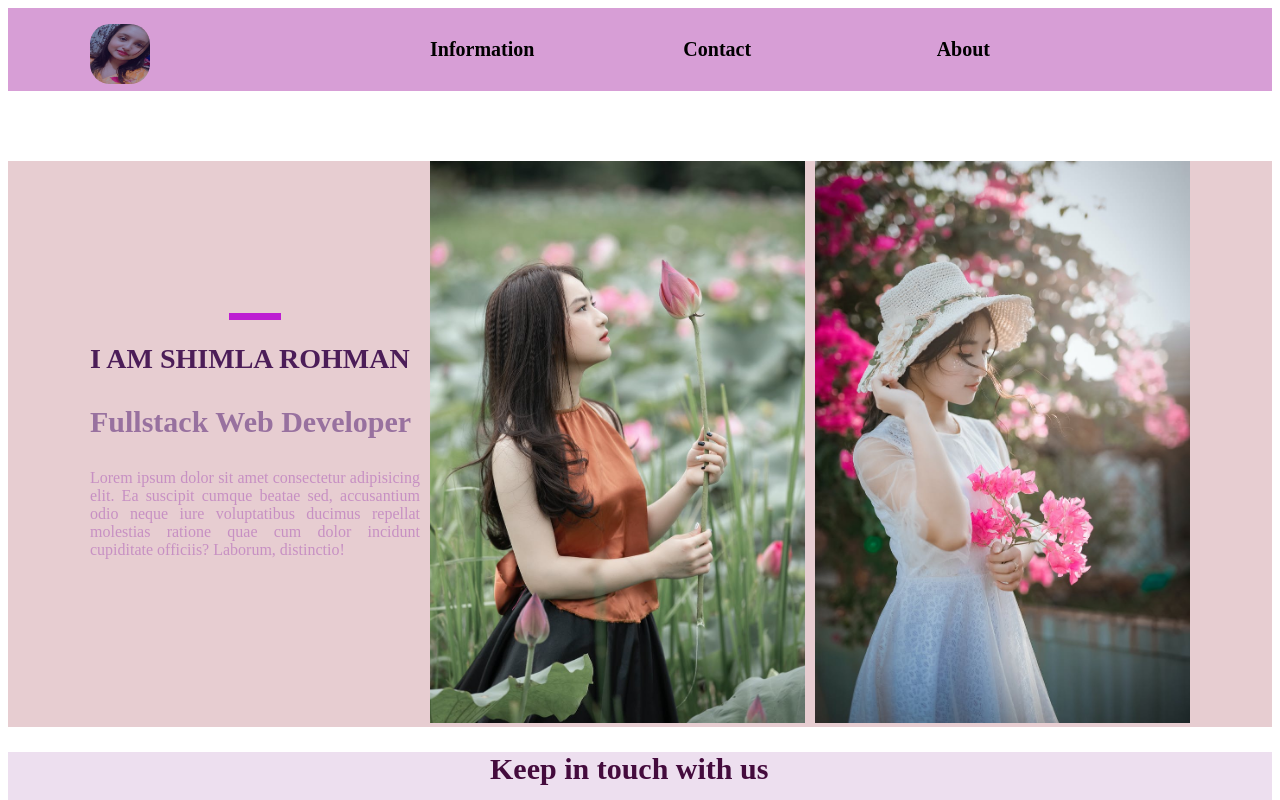
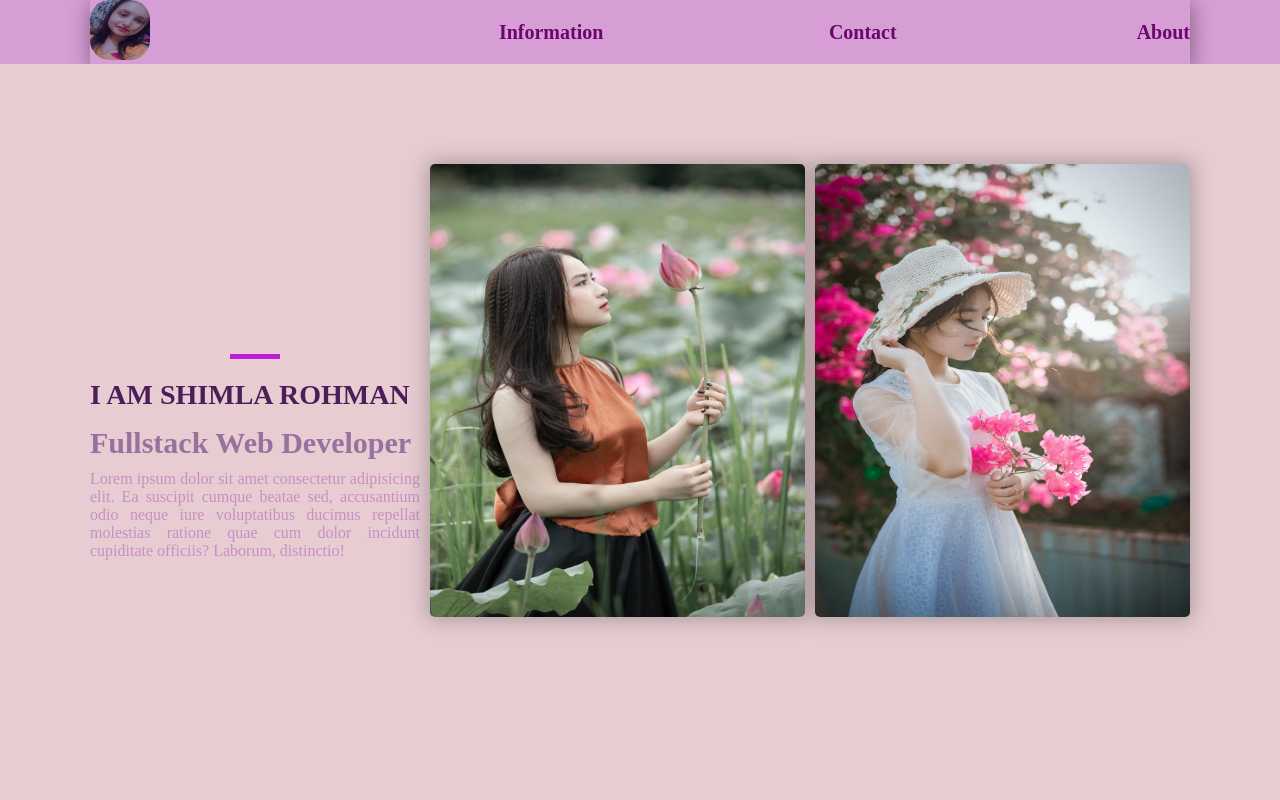
Before and after one commit to NusratJahan98/new-web, a plain HTML site: page index.html in a window 1280 px wide. Shown: the top 800 px of the page. Drawn offline with Linux system fonts and the light colour scheme.

Commit message:
new update

```diff
--- a/index.html
+++ b/index.html
@@ -1,5 +1,6 @@
 <!DOCTYPE html>
 <html lang="en">
+
 <head>
     <meta charset="UTF-8">
     <meta http-equiv="X-UA-Compatible" content="IE=edge">
@@ -8,6 +9,7 @@
     <link rel="stylesheet" href="https://cdnjs.cloudflare.com/ajax/libs/font-awesome/4.7.0/css/font-awesome.min.css">
     <title>new-web</title>
 </head>
+
 <body>
     <!-- main-section start -->
     <section class="main-section">
@@ -18,9 +20,9 @@
                 </div>
                 <nav>
                     <ul>
-                        <li><a href="#"></a>information</li>
-                        <li><a href="#"></a>contact</li>
-                        <li><a href="#"></a>about</li>
+                        <li><a href="#">information</a></li>
+                        <li><a href="#">contact</a></li>
+                        <li><a href="#">about</a></li>
                     </ul>
                 </nav>
             </div>
@@ -37,12 +39,8 @@
                     <span></span>
                     <h1 class="name">I AM SHIMLA ROHMAN</h1>
                     <h3 class="work">Fullstack Web Developer</h3>
-                      <p>Lorem ipsum dolor sit amet consectetur
-                       adipisicing elit. Ea suscipit cumque beatae
-                       sed, accusantium odio neque iure voluptatibus
-                       ducimus repellat molestias ratione quae cum
-                       dolor incidunt cupiditate officiis? Laborum,
-                       distinctio!</p>
+                    <p>Lorem ipsum dolor sit amet consectetur adipisicing elit. Ea suscipit cumque beatae sed, accusantium odio neque iure voluptatibus ducimus repellat molestias ratione quae cum dolor incidunt cupiditate officiis? Laborum, distinctio!
+                    </p>
                 </div>
                 <div class="images">
 
@@ -110,4 +108,5 @@
 
 
 </body>
+
 </html>
--- a/style.css
+++ b/style.css
@@ -1,30 +1,52 @@
+* {
+    margin: 0px;
+    padding: 0px;
+}
+
+
 /* main-section start */
-body{
+
+body {
     display: block;
 }
-    .main-section{
 
+.main-section {
     background-color: #d79ed6;
+    /* box-shadow: -1px 5px 13px 13px black; */
 }
-    .container{
+
+.container {
     width: 1100px;
     margin: auto;
 }
-    .header{
+
+.header {
     display: flex;
+    align-items: center;
+    justify-content: space-between;
+    background-color: #d79ed6;
+    box-shadow: 1px 4px 20px 1px #00000063;
 }
-    .logo{max-width: 20%;
-        flex-basis: 20%;}
-    .logo img{
+
+.logo {
+    max-width: 20%;
+    flex-basis: 20%;
+}
+
+.logo img {
     height: 60px;
     width: 60px;
     border-radius: 20px;
-        margin-top: 16px;
+    /* margin-top: 16px; */
 }
-    nav{max-width: 80%;
+
+nav {
+    max-width: 80%;
     flex-basis: 80%;
-        margin-left: 100px;}
-    nav ul{
+    /* margin-left: 100px; */
+}
+
+nav ul {
     display: grid;
     grid-template-columns: repeat(3, 1fr);
     list-style: none;
@@ -32,167 +54,177 @@ body{
     font-weight: 700;
     font-style: unset;
     text-transform: capitalize;
+    justify-items: end;
 }
-    nav ul li :hover {
 
-    }
-    nav ul li a{
+nav ul li :hover {}
 
-    }
+nav ul li a {}
+
+
 /* main-section end */
 
 
 /* <!-- information section start--> */
-    .information{
-        margin-top: 70px;
+
+.information {
+    /* margin-top: 70px; */
     background-color: #e7cdd1;
+    padding: 100px 0px;
 }
-    .container{
 
+.container {}
+
+.my-information {
+    display: flex;
+    align-items: center;
+    justify-content: space-between;
 }
-    .my-information{
-    display: flex;
+
+.contant {
+    max-width: 30%;
+    flex-basis: 30%;
+    margin: auto;
 }
-    .contant{max-width: 30%;
-        flex-basis: 30%;
-        margin: auto;}
-        span{
+
+span {
     display: block;
     width: 50px;
     height: 5px;
     background-color: rgb(189, 30, 210);
     display: block;
-            padding: 1px;
-            margin: auto;
+    padding: 0px;
+    margin: 20px auto;
 }
-    .name{
 
-    font-size: 28PX;
+.name {
+    font-size: 28px;
+    color: #4c1d58;
+    margin: 15px 0px;
+}
 
-    color: #4c1d58;
+.work {
+    font-size: 30px;
+    color: #98719f;
+    margin: 10px 0px;
 }
-    .work{
 
-    font-size: 30px;
-
-    color: #98719f;
-    }
-    .contant p{
-
+.contant p {
     text-align: justify;
-
     font-size: 16px;
-
     color: #c790c3;
 }
-    .images{
+
+.images {
     max-width: 70%;
     flex-basis: 70%;
     display: flex;
 }
-    .image{
+
+.image {
     margin-left: 10px;
     position: relative;
 }
-    .image img{
+
+.image img {
     width: 100%;
+    height: 80%;
+    border-radius: 5px;
+    box-shadow: 0 0 20px 4px #0000003b;
 }
-    .cover{
+
+.cover {
     position: absolute;
     width: 100%;
     height: 100%;
     background: #a5a5ce6b;
     top: 0;
     display: none;
+}
 
-    }
-    .image:hover .cover{
+.image:hover .cover {
     display: block;
 }
-    .ditails{
+
+.ditails {
     position: absolute;
     top: 50%;
     transform: translateX(+80%);
     color: rgb(114, 15, 153);
     display: none;
 }
-    .image:hover .ditails{
+
+.image:hover .ditails {
     display: block;
 }
+
+
 /* <!-- information section end --> */
 
+
 /* contact section start */
-    .contact-section{
 
+.contact-section {
     background-color: #eddfef;
 }
-    .container{
 
-    }
-    .contact-part{
+.container {}
 
-}
-    .contact-name{
+.contact-part {}
 
+.contact-name {
     margin: auto;
-
     width: 300px;
-
     /* margin-top: 80px; */
-
     font-size: 20px;
-
     color: #440b3d;
 }
-    .h-name{
 
+.h-name {
     padding: 80px 0px;
+    font-size: 30px;
+    font-weight: 900;
+    color: #32022a;
+}
 
-font-size: 30px;
-
-font-weight: 900;
-
-color: #32022a;
-
-}
-    .contact-icons{
-
+.contact-icons {
     width: 200px;
-
     margin: auto;
-
     font-size: 50px;
-
     color: #4a033b;
 }
-    .contact-ditails{
+
+.contact-ditails {
     display: grid;
     grid-template-columns: repeat(3, 1fr);
     padding: 50px;
 }
-    ul{
-}
-    ul li{
 
+ul {}
+
+ul li {
     list-style: none;
-
     font-size: 20px;
 }
 
-    ul li a{
+ul li a {
     display: block;
     text-decoration: none;
     color: #6d056e;
 }
-    .year{
 
+ul li a:hover {}
+
+.year {
     width: 200px;
+    margin: auto;
+    font-size: 40px;
+    color: #3a0736;
+}
 
-margin: auto;
+.year:hover {}
 
-font-size: 40px;
 
-color: #3a0736;
+/* contact section end */
 
-}
-    /* contact section end */
+.year {}
```
Lines whose indentation alone changed are shown as unchanged.
